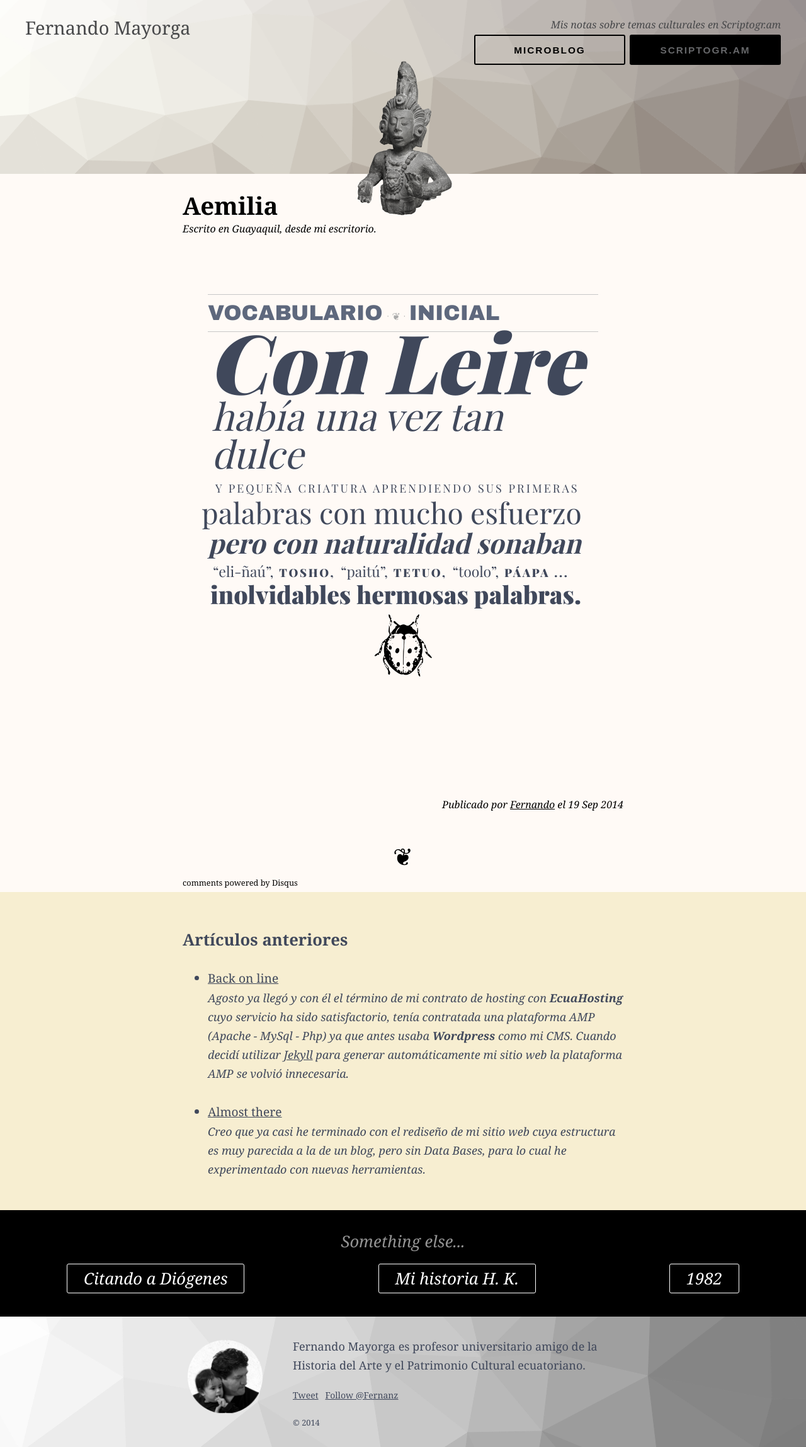
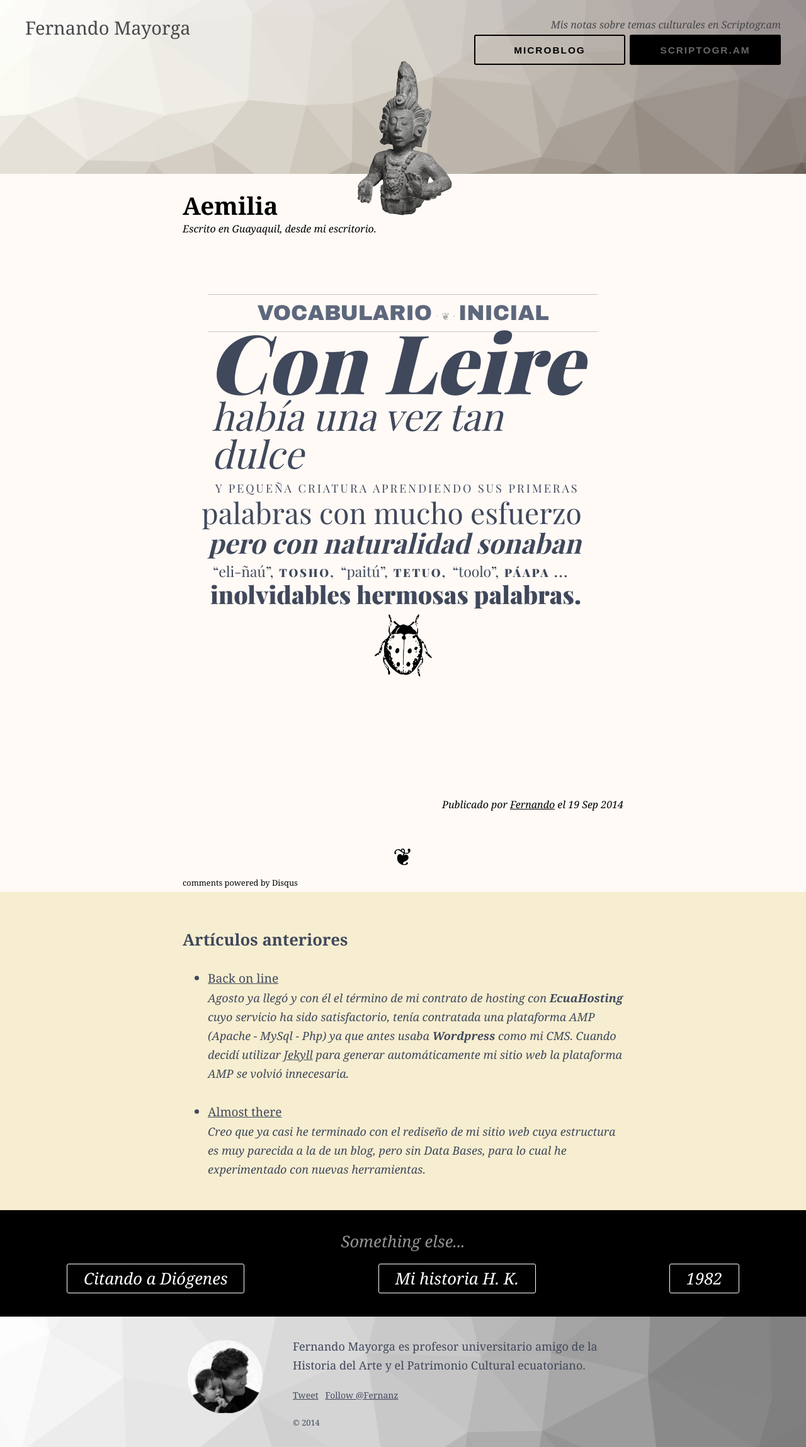
Before and after one commit to fernanz/fernanz.github.io, a Jekyll site: the page built from index.html, in a window 1280 px wide. Shown: the whole page at 63% size. Built offline with Jekyll 4.4.1, drawn with Linux system fonts in a browser that asks for light colours; some web fonts are replaced; Markdown is read by kramdown in place of the engine named in the settings; comment, search, counter and statistics services are not loaded.

Commit message:
change in css rule
add text-align: center for h2

```diff
--- a/css/typoo.css
+++ b/css/typoo.css
@@ -1,5 +1,5 @@
 .typoo {padding: 60px 0 120px 0; color: #333; }
-.typoo h2 { font: 34px/30px 'Vast Shadow', 'Arial Black'; color: #5e687d; width: 620px; margin: 0 auto; text-transform: uppercase; padding: 14px 0 13px 0; border-top: 1px solid #c8c8c8; border-bottom: 1px solid #c8c8c8; }
+.typoo h2 { font: 34px/30px 'Vast Shadow', 'Arial Black'; color: #5e687d; width: 620px; margin: 0 auto; text-transform: uppercase; text-align: center; padding: 14px 0 13px 0; border-top: 1px solid #c8c8c8; border-bottom: 1px solid #c8c8c8; }
 .typoo h2 span { font: 300 16px 'Oswald', Helvetica, Arial; margin: 0 5px 0 3px; color: #aaa; letter-spacing: .05em; }
 .typoo p { width: 620px; color: #40485b; margin: 0 auto; }
 .typoo .black-ital { font: italic 900 130px/90px 'Playfair Display', Georgia, serif; margin-bottom: 12px; display: block; }
```
Also changed, not shown: 1 other file.
